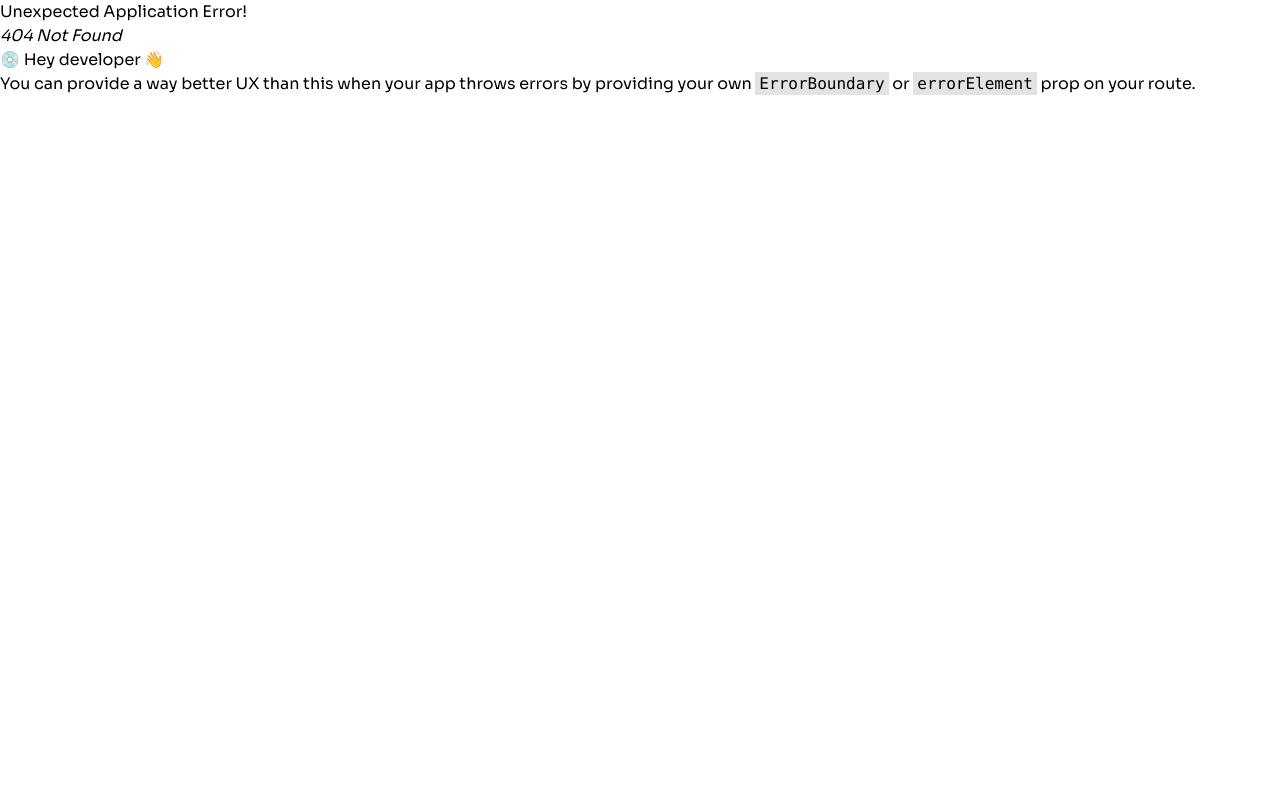
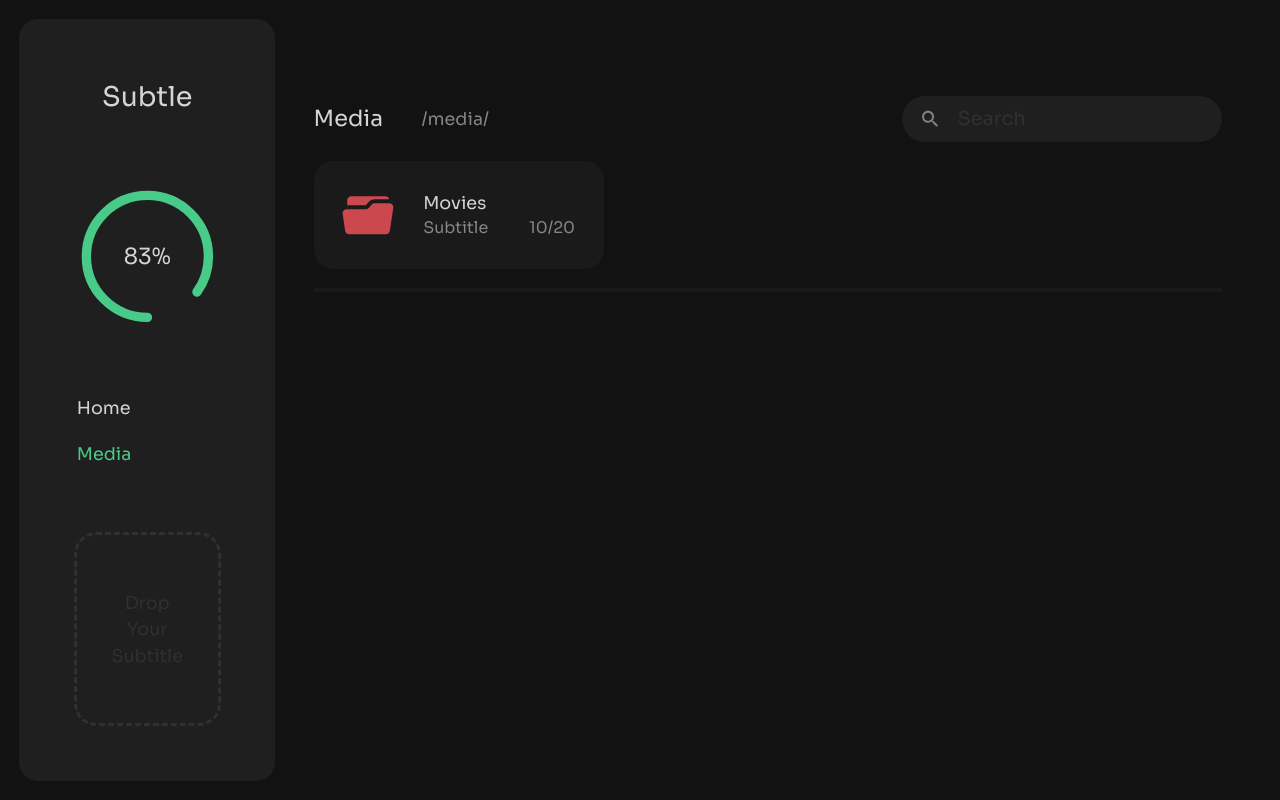
Before and after one commit to nandesh-dev/subtle, a React (Vite) app in the folder web/: page /media in a window 1280 px wide. Before the commit this address had no page. Built offline with nearby package versions, Linux system fonts and the light colour scheme.

Commit message:
Add media section folder ui

```diff
--- /dev/null
+++ b/web/assets/file.tsx
@@ -0,0 +1,23 @@
+import { CSSProperties } from "react";
+
+export function FileIcon({
+  className,
+  style,
+}: {
+  className?: string;
+  style?: CSSProperties;
+}) {
+  return (
+    <svg
+      width="23"
+      height="18"
+      viewBox="0 0 23 18"
+      fill="none"
+      xmlns="http://www.w3.org/2000/svg"
+      className={className}
+      style={style}
+    >
+      <path d="M2.3 18C1.6675 18 1.12623 17.7799 0.6762 17.3396C0.2254 16.8986 0 16.3688 0 15.75V2.25C0 1.63125 0.2254 1.10175 0.6762 0.6615C1.12623 0.2205 1.6675 0 2.3 0H8.25125C8.55792 0 8.8504 0.0562501 9.1287 0.16875C9.40623 0.28125 9.65042 0.440625 9.86125 0.646875L11.5 2.25H20.7C21.3325 2.25 21.8741 2.4705 22.3249 2.9115C22.775 3.35175 23 3.88125 23 4.5V15.75C23 16.3688 22.775 16.8986 22.3249 17.3396C21.8741 17.7799 21.3325 18 20.7 18H2.3ZM2.3 2.25V15.75H20.7V4.5H10.5513L8.25125 2.25H2.3Z" />
+    </svg>
+  );
+}
--- /dev/null
+++ b/web/assets/folder.tsx
@@ -0,0 +1,24 @@
+import { CSSProperties } from "react";
+
+export function FolderIcon({
+  className,
+  style,
+}: {
+  className?: string;
+  style?: CSSProperties;
+}) {
+  return (
+    <svg
+      width="52"
+      height="38"
+      viewBox="0 0 52 38"
+      fill="none"
+      xmlns="http://www.w3.org/2000/svg"
+      className={className}
+      style={style}
+    >
+      <path d="M43.207 0.128418H9.20703C6.99789 0.128418 5.20703 1.91928 5.20703 4.12842V9.25683C5.20703 9.25683 21.4979 9.12842 23.707 9.12842C23.707 9.12842 26.7317 5.7363 27.7244 4.7436C28.7171 3.75089 30.9298 2.99819 32.4215 2.99819L47.0174 2.99819C46.7092 0.95483 45.4162 0.128418 43.207 0.128418Z" />
+      <path d="M23.7001 13.1319C24.8351 13.1319 25.9168 12.6497 26.6754 11.8054L29.8014 8.32649C30.5601 7.48222 31.6417 7 32.7767 7H47.3554C49.8008 7 51.6738 9.17486 51.3112 11.5932L47.8619 34.5932C47.5682 36.5514 45.8862 38 43.9061 38H7.07635C5.08953 38 3.40385 36.5417 3.11797 34.5756L0.665299 17.7074C0.314465 15.2946 2.18546 13.1319 4.62367 13.1319H23.7001Z" />
+    </svg>
+  );
+}
--- a/web/assets/home.tsx
+++ b/web/assets/home.tsx
@@ -1,4 +1,12 @@
-export function HomeIcon({ className }: { className: string | undefined }) {
+import { CSSProperties } from "react";
+
+export function HomeIcon({
+  className,
+  style,
+}: {
+  className?: string;
+  style?: CSSProperties;
+}) {
   return (
     <svg
       width="20"
@@ -7,6 +15,7 @@ export function HomeIcon({ className }: { className: string | undefined }) {
       fill="none"
       xmlns="http://www.w3.org/2000/svg"
       className={className}
+      style={style}
     >
       <path d="M2.5 19.4857H6.25V11.9429H13.75V19.4857H17.5V8.17143L10 2.51429L2.5 8.17143V19.4857ZM2.5 22C1.8125 22 1.22417 21.754 0.735 21.2621C0.245 20.7693 0 20.1771 0 19.4857V8.17143C0 7.77333 0.0887498 7.39619 0.26625 7.04C0.442916 6.68381 0.6875 6.39048 1 6.16L8.5 0.502857C8.72917 0.335238 8.96875 0.209524 9.21875 0.125714C9.46875 0.0419046 9.72917 0 10 0C10.2708 0 10.5312 0.0419046 10.7812 0.125714C11.0313 0.209524 11.2708 0.335238 11.5 0.502857L19 6.16C19.3125 6.39048 19.5575 6.68381 19.735 7.04C19.9117 7.39619 20 7.77333 20 8.17143V19.4857C20 20.1771 19.7554 20.7693 19.2663 21.2621C18.7763 21.754 18.1875 22 17.5 22H11.25V14.4571H8.75V22H2.5Z" />
     </svg>
--- a/web/assets/index.ts
+++ b/web/assets/index.ts
@@ -1 +1,4 @@
 export * from "./home";
+export * from "./file";
+export * from "./folder";
+export * from "./search";
--- /dev/null
+++ b/web/assets/search.tsx
@@ -0,0 +1,23 @@
+import { CSSProperties } from "react";
+
+export function SearchIcon({
+  className,
+  style,
+}: {
+  className?: string;
+  style?: CSSProperties;
+}) {
+  return (
+    <svg
+      width="19"
+      height="19"
+      viewBox="0 0 19 19"
+      fill="none"
+      xmlns="http://www.w3.org/2000/svg"
+      className={className}
+      style={style}
+    >
+      <path d="M13.2467 12.2936H12.4126L12.117 12.0085C13.384 10.5303 14.0386 8.51366 13.6796 6.37032C13.1834 3.4351 10.7338 1.09115 7.7775 0.732163C3.31132 0.183129 -0.447455 3.9419 0.101578 8.40808C0.460562 11.3644 2.80452 13.814 5.73974 14.3102C7.88308 14.6692 9.89972 14.0146 11.3779 12.7476L11.663 13.0432V13.8773L16.1503 18.3646C16.5832 18.7975 17.2906 18.7975 17.7235 18.3646C18.1563 17.9317 18.1563 17.2243 17.7235 16.7914L13.2467 12.2936ZM6.91171 12.2936C4.28268 12.2936 2.16046 10.1713 2.16046 7.5423C2.16046 4.91327 4.28268 2.79104 6.91171 2.79104C9.54074 2.79104 11.663 4.91327 11.663 7.5423C11.663 10.1713 9.54074 12.2936 6.91171 12.2936Z" />
+    </svg>
+  );
+}
--- a/web/src/index.css
+++ b/web/src/index.css
@@ -1,6 +1,18 @@
 @tailwind base;
 @tailwind components;
 @tailwind utilities;
+
+input {
+  border: none;
+  background: none;
+  padding: 0;
+  margin: 0;
+  outline: none;
+  box-shadow: none;
+  appearance: none;
+  -webkit-appearance: none;
+  -moz-appearance: none;
+}
 
 @layer utilities {
   .text-vertical {
--- a/web/src/main.tsx
+++ b/web/src/main.tsx
@@ -4,6 +4,7 @@ import "./index.css";
 import { createBrowserRouter, RouterProvider } from "react-router-dom";
 import { Root } from "./routes/root";
 import { Home } from "./routes/home/home";
+import { Media } from "./routes/media/media";
 
 const router = createBrowserRouter([
   {
@@ -14,6 +15,10 @@ const router = createBrowserRouter([
         path: "home",
         element: <Home />,
       },
+      {
+        path: "media/*",
+        element: <Media />,
+      },
     ],
   },
 ]);
--- /dev/null
+++ b/web/src/routes/media/media.tsx
@@ -0,0 +1,81 @@
+import { useParams } from "react-router-dom";
+import { FolderIcon, SearchIcon } from "../../../assets";
+import { Large, Small } from "../../utils/react_responsive";
+
+export function Media() {
+  const { "*": mediaPath } = useParams();
+
+  return (
+    <>
+      <Small>
+        <section className="flex flex-col h-full gap-sm">
+          <section className="flex flex-col gap-sm">
+            <SearchBar />
+            <div className="flex flex-row items-center gap-lg">
+              <h2 className="text-md text-gray-830">Media</h2>
+              <p className="text-sm text-gray-520">/media/{mediaPath}</p>
+            </div>
+          </section>
+          <section className="grid overflow-y-auto grid-flow-row gap-sm pb-xxl">
+            <Folder name="Movies" subtitle={{ present: 10, total: 20 }} />
+            <div className="rounded-sm h-[4px] bg-gray-80" content="2" />
+          </section>
+        </section>
+      </Small>
+      <Large>
+        <section className="flex flex-col h-full gap-sm py-xxl px-lg">
+          <section className="grid grid-cols-[1fr_20rem]">
+            <div className="flex flex-row items-center gap-lg">
+              <h2 className="text-md text-gray-830">Media</h2>
+              <p className="text-sm text-gray-520">/media/{mediaPath}</p>
+            </div>
+            <SearchBar />
+          </section>
+          <section className="grid overflow-y-auto grid-flow-row w-full gap-sm">
+            <div className="grid grid-cols-[repeat(auto-fill,minmax(18rem,1fr))] gap-sm">
+              <Folder name="Movies" subtitle={{ present: 10, total: 20 }} />
+            </div>
+            <div className="rounded-sm h-[4px] bg-gray-80" />
+          </section>
+        </section>
+      </Large>
+    </>
+  );
+}
+
+type FolderProp = {
+  name: string;
+  subtitle: {
+    present: number;
+    total: number;
+  };
+};
+
+function Folder({ name, subtitle }: FolderProp) {
+  return (
+    <div className="grid rounded-sm grid-cols-[auto_1fr] p-md bg-gray-80 gap-md">
+      <FolderIcon className="h-full fill-red" />
+      <div className="">
+        <p className="text-sm text-gray-830">{name}</p>
+        <div className="flex flex-row justify-between w-full">
+          <p className="text-xs text-gray-520">Subtitle</p>
+          <p className="text-xs text-gray-520">
+            {subtitle.present}/{subtitle.total}
+          </p>
+        </div>
+      </div>
+    </div>
+  );
+}
+
+function SearchBar() {
+  return (
+    <div className="flex flex-row items-center w-full h-full rounded-md bg-gray-120 gap-sm px-sm py-xs">
+      <SearchIcon className="fill-gray-520" />
+      <input
+        className="w-full text-sm placeholder:text-gray-190 text-gray-830 placeholder:text-sm"
+        placeholder="Search"
+      />
+    </div>
+  );
+}
--- a/web/src/routes/root.tsx
+++ b/web/src/routes/root.tsx
@@ -1,8 +1,10 @@
-import { Link, Outlet } from "react-router-dom";
-import { HomeIcon } from "../../assets";
+import { Link, Outlet, useLocation } from "react-router-dom";
+import { FileIcon, HomeIcon } from "../../assets";
 import { Desktop, Mobile, Tablet } from "../utils/react_responsive";
 
 export function Root() {
+  let location = useLocation();
+
   return (
     <>
       <Mobile>
@@ -15,22 +17,24 @@ export function Root() {
               <ul className="flex flex-row justify-between">
                 <li>
                   <Link to={"/home"}>
-                    <HomeIcon className="fill-primary" />
+                    <HomeIcon
+                      className={
+                        location.pathname.startsWith("/home")
+                          ? "fill-primary"
+                          : "fill-gray-830"
+                      }
+                    />
                   </Link>
                 </li>
                 <li>
-                  <Link to={"/home"}>
-                    <HomeIcon className="fill-gray-830" />
-                  </Link>
-                </li>
-                <li>
-                  <Link to={"/home"}>
-                    <HomeIcon className="fill-gray-830" />
-                  </Link>
-                </li>
-                <li>
-                  <Link to={"/home"}>
-                    <HomeIcon className="fill-gray-830" />
+                  <Link to={"/media"}>
+                    <FileIcon
+                      className={
+                        location.pathname.startsWith("/media")
+                          ? "fill-primary"
+                          : "fill-gray-830"
+                      }
+                    />
                   </Link>
                 </li>
               </ul>
@@ -45,26 +49,28 @@ export function Root() {
             <div className="rounded-sm w-fit h-[8rem] pt-lg bg-gray-190">
               <div className="h-full rounded-sm bg-primary w-xs"></div>
             </div>
-            <nav className="">
-              <ul className="flex flex-col justify-between gap-sm">
+            <nav>
+              <ul className="flex flex-col justify-between items-center gap-sm">
                 <li>
                   <Link to={"/home"}>
-                    <HomeIcon className="fill-primary" />
+                    <HomeIcon
+                      className={
+                        location.pathname.startsWith("/home")
+                          ? "fill-primary"
+                          : "fill-gray-830"
+                      }
+                    />
                   </Link>
                 </li>
                 <li>
-                  <Link to={"/home"}>
-                    <HomeIcon className="fill-gray-830" />
-                  </Link>
-                </li>
-                <li>
-                  <Link to={"/home"}>
-                    <HomeIcon className="fill-gray-830" />
-                  </Link>
-                </li>
-                <li>
-                  <Link to={"/home"}>
-                    <HomeIcon className="fill-gray-830" />
+                  <Link to={"/media"}>
+                    <FileIcon
+                      className={
+                        location.pathname.startsWith("/media")
+                          ? "fill-primary"
+                          : "fill-gray-830"
+                      }
+                    />
                   </Link>
                 </li>
               </ul>
@@ -73,7 +79,9 @@ export function Root() {
               Drop Your Subtitle
             </p>
           </section>
-          <Outlet />
+          <section className="overflow-hidden">
+            <Outlet />
+          </section>
         </section>
       </Tablet>
       <Desktop>
@@ -103,23 +111,29 @@ export function Root() {
             <nav className="">
               <ul className="flex flex-col justify-between gap-sm">
                 <li>
-                  <Link to={"/home"}>
-                    <p className="text-sm text-gray-830">Home</p>
+                  <Link
+                    to={"/home"}
+                    className={
+                      "text-sm " +
+                      (location.pathname.startsWith("/home")
+                        ? "text-primary"
+                        : "text-gray-830")
+                    }
+                  >
+                    Home
                   </Link>
                 </li>
                 <li>
-                  <Link to={"/home"}>
-                    <p className="text-sm text-primary">Files</p>
-                  </Link>
-                </li>
-                <li>
-                  <Link to={"/home"}>
-                    <p className="text-sm text-gray-830">Issues</p>
-                  </Link>
-                </li>
-                <li>
-                  <Link to={"/home"}>
-                    <p className="text-sm text-gray-830">Settings</p>
+                  <Link
+                    to={"/media"}
+                    className={
+                      "text-sm " +
+                      (location.pathname.startsWith("/media")
+                        ? "text-primary"
+                        : "text-gray-830")
+                    }
+                  >
+                    Media
                   </Link>
                 </li>
               </ul>
@@ -130,6 +144,9 @@ export function Root() {
               <p className="text-sm text-gray-190">Subtitle</p>
             </div>
           </section>
+          <section className="overflow-hidden">
+            <Outlet />
+          </section>
         </section>
       </Desktop>
     </>
--- a/web/src/utils/react_responsive.tsx
+++ b/web/src/utils/react_responsive.tsx
@@ -15,3 +15,13 @@ export function Desktop({ children }: { children: ReactNode }) {
   const isDesktop = useMediaQuery({ minWidth: "1024px" });
   return isDesktop ? children : null;
 }
+
+export function Small({ children }: { children: ReactNode }) {
+  const isDesktop = useMediaQuery({ maxWidth: "640px" });
+  return isDesktop ? children : null;
+}
+
+export function Large({ children }: { children: ReactNode }) {
+  const isDesktop = useMediaQuery({ minWidth: "640px" });
+  return isDesktop ? children : null;
+}
```
